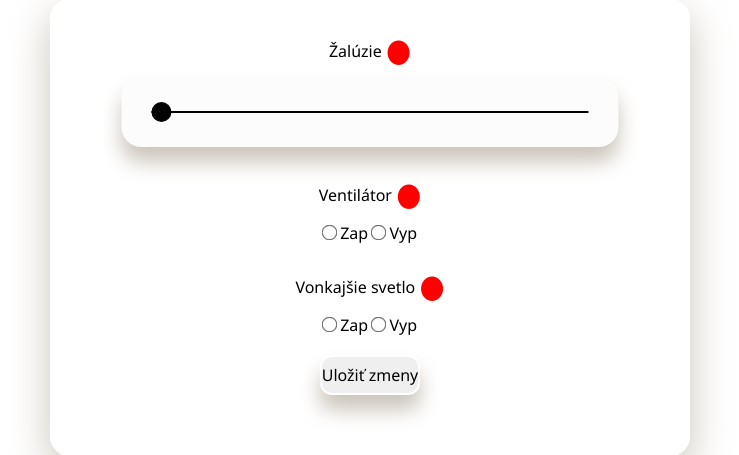
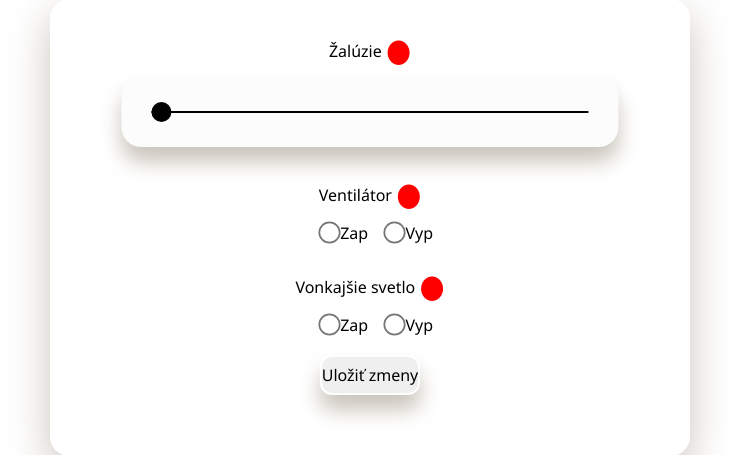
Before and after one commit to MiroslavKosaric/ESP-Skuska, a PHP site: page / in a window 1280 px wide. Shown: the part 168-623 px from the top of the page, without its empty margins (270-1009 px from the left). Run offline with PHP 8.4, Linux system fonts and the light colour scheme; some libraries are stand-ins or nearby versions.

Commit message:
Add files via upload

```diff
--- a/css/style.css
+++ b/css/style.css
@@ -121,7 +121,8 @@ input[type="button"]:active, input[type="submit"]:active {
 
 input[type="radio"] {
     display: inline;
-    scale: 120%;
+    scale: 170%;
+    margin-left: 1rem;
 }
 
 input[type="submit"] {
```
